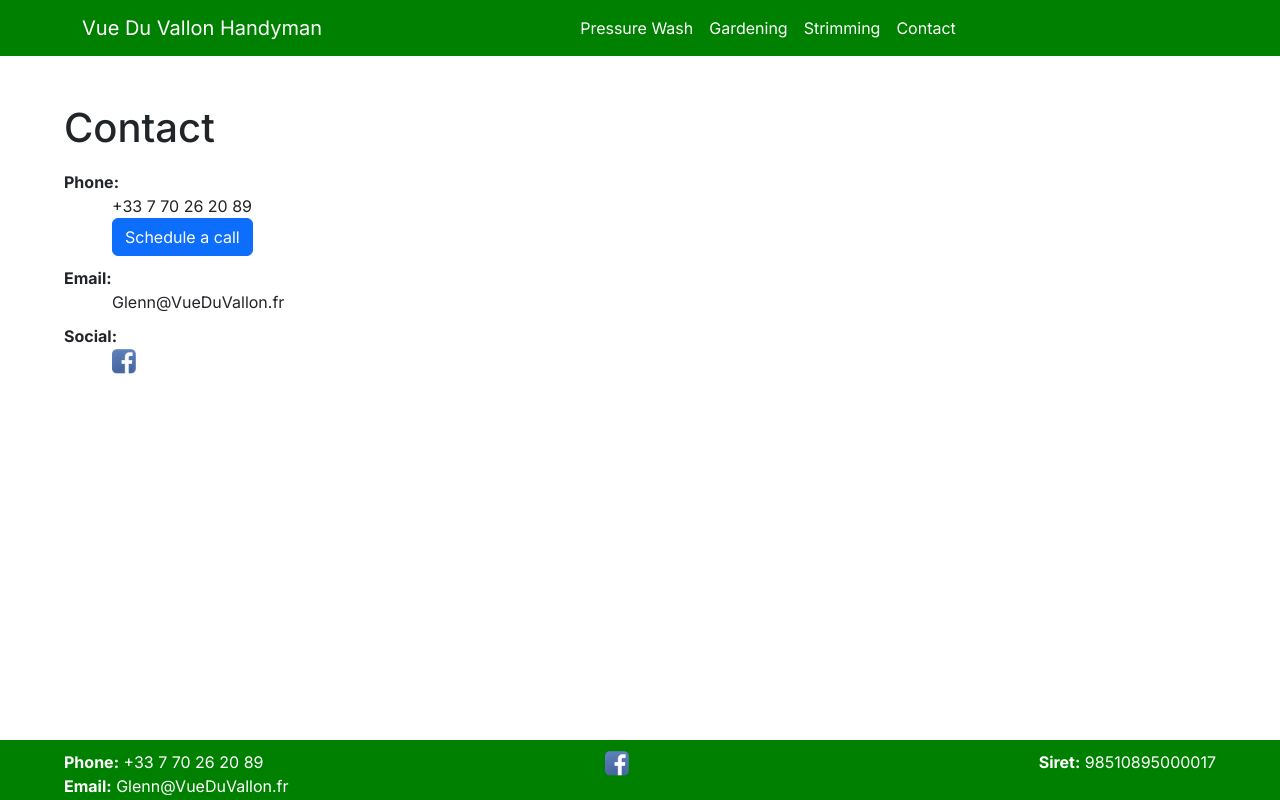
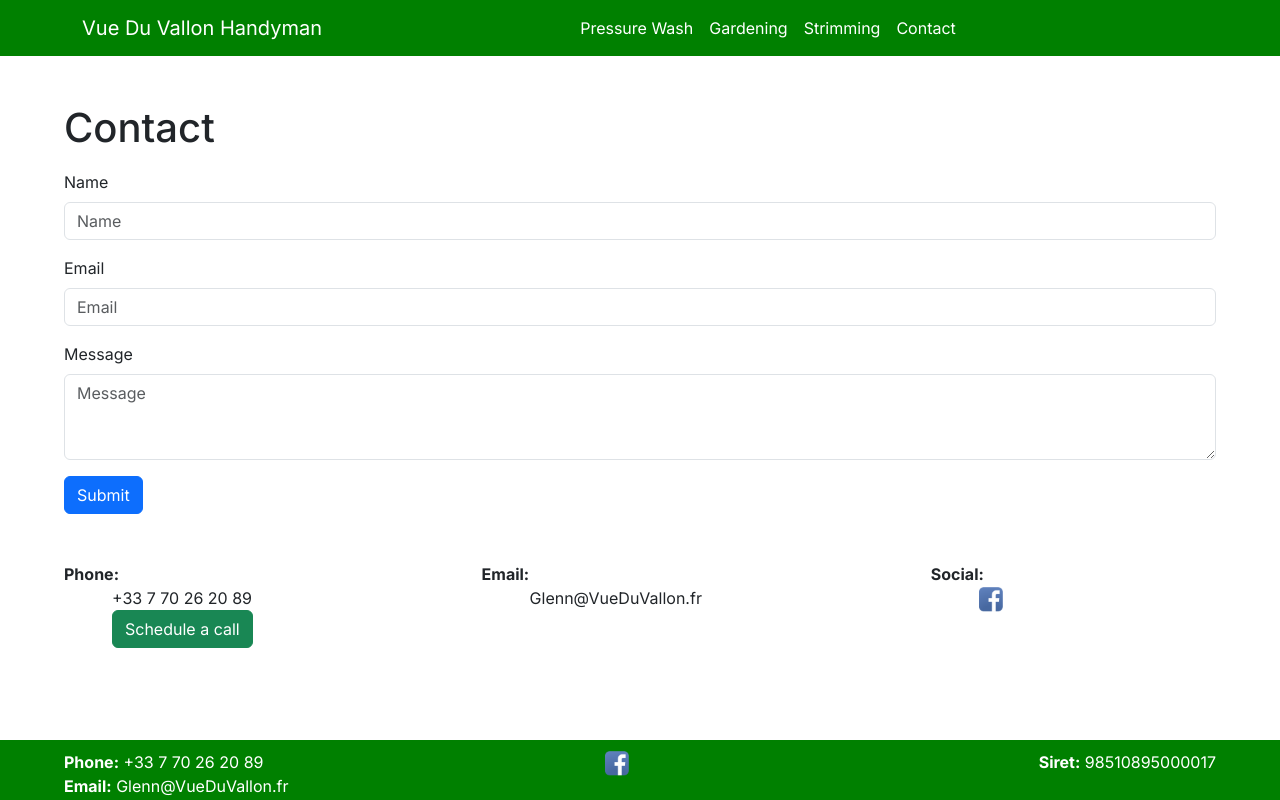
Before and after one commit to GlennPacker/VueDuVallonHandyman, a Next.js app: page /contact in a window 1280 px wide. Built offline with nearby package versions, Linux system fonts and the light colour scheme.

Commit message:
email contact form

```diff
--- a/package.json
+++ b/package.json
@@ -10,12 +10,15 @@
     "lint": "next lint"
   },
   "dependencies": {
+    "@types/nodemailer": "^6.4.15",
     "bootstrap": "^5.3.3",
     "glob": "^10.3.15",
     "next": "14.2.3",
+    "nodemailer": "^6.9.13",
     "react": "^18",
     "react-bootstrap": "^2.10.2",
     "react-dom": "^18",
+    "react-hook-form": "^7.51.5",
     "react-youtube": "^10.1.0",
     "sass": "^1.77.0"
   },
--- /dev/null
+++ b/src/app/api/email/route.ts
@@ -0,0 +1,40 @@
+import { type NextRequest, NextResponse } from 'next/server';
+import nodemailer from 'nodemailer';
+import Mail from 'nodemailer/lib/mailer';
+
+export async function POST(request: NextRequest) {
+  const { email, name, message } = await request.json();
+
+  const transport = nodemailer.createTransport({
+    service: 'gmail',
+    auth: {
+      user: process.env.MY_EMAIL,
+      pass: process.env.MY_PASSWORD,
+    },
+  });
+
+  const mailOptions: Mail.Options = {
+    from: process.env.MY_EMAIL,
+    to: process.env.MY_EMAIL,
+    // cc: email, (uncomment this line if you want to send a copy to the sender)
+    subject: `Message from ${name} (${email})`,
+    text: message,
+  };
+
+  const sendMailPromise = () =>
+    new Promise<string>((resolve, reject) => {
+      transport.sendMail(mailOptions, function (err) {
+        if (!err) {
+          resolve('Email sent');
+        } else {
+          reject(err.message);
+        }
+      });
+    });
+
+  try {
+    await sendMailPromise();
+  } catch (err) {
+    return NextResponse.json({ error: err }, { status: 500 });
+  }
+}
--- a/src/app/contact/contact.module.css
+++ b/src/app/contact/contact.module.css
@@ -6,3 +6,38 @@
   grid-template-columns: 1fr;
   gap: 10px;
 }
+
+.phone {
+  grid-area: phone;
+}
+
+.email {
+  grid-area: email;
+}
+
+.social {
+  grid-area: social;
+}
+
+.form {
+  grid-area: form;
+  margin-bottom: 2rem;
+}
+
+.layout {
+  display: grid;
+  gap: 1rem;
+  grid-template-areas:
+    "form"
+    "phone"
+    "email"
+    "social";
+}
+
+@media (min-width: 700px) {
+  .layout {
+    grid-template-areas:
+      "form form form"
+      "phone email social";
+  }
+}
--- a/src/app/contact/page.tsx
+++ b/src/app/contact/page.tsx
@@ -1,3 +1,4 @@
+import ContactForm from "@/components/contactForm/ContactForm";
 import styles from "./contact.module.css";
 import Button from 'react-bootstrap/Button';
 
@@ -8,25 +9,33 @@ export default function Contact() {
         <h1>
           Contact
         </h1>
-        <div>
+
+        <div className={styles.layout}>
+          <div className={styles.form}>
+            <ContactForm />
+          </div>
+
+          <div className={styles.phone}>
             <strong>Phone:</strong>
             <div className="ps-5">
               +33 7 70 26 20 89 <br />
               <Button
                 href="https://calendly.com/vue-du-vallon"
                 target="_blank"
-              color="primary">
+                color="secondary"
+                variant="success"
+              >
                 Schedule a call
               </Button>
             </div>
           </div>
-        <div>
+          <div className={styles.email}>
             <strong>Email:</strong>
             <div className="ps-5">
               Glenn@VueDuVallon.fr
             </div>
           </div>
-        <div>
+          <div className={styles.social}>
             <strong>Social:</strong>
             <div className="ps-5">
               <a
@@ -41,6 +50,8 @@ export default function Contact() {
               </a>
             </div>
           </div>
+
+        </div>
       </div>
     </main >
   );
--- /dev/null
+++ b/src/components/contactForm/ContactForm.tsx
@@ -0,0 +1,91 @@
+'use client';
+import {
+  Container, Form, Button
+} from "react-bootstrap";
+import { sendEmail } from '@/services/emailService';
+import { ContactFormModel } from '@/types/contactFormModel';
+import { useForm, FieldErrors } from 'react-hook-form'
+import React from "react";
+
+const ContactForm = () => {
+  const initState: ContactFormModel = {
+    email: "",
+    name: "",
+    message: "",
+  };
+
+  const [initialValues, setInitialValues] = React.useState(initState);
+
+  const {
+    register,
+    handleSubmit,
+    getValues,
+    watch,
+    formState: { errors }
+  } = useForm({
+    mode: "onTouched",
+    reValidateMode: "onSubmit",
+    // reValidateMode: "onChange",
+    defaultValues: initialValues
+  });
+
+  const onSubmit = (data: ContactFormModel) => {
+    sendEmail(data);
+  }
+
+  const onError = (error: FieldErrors<ContactFormModel>) => {
+    console.log("ERROR:::", error);
+  };
+
+  return (
+    <Form onSubmit={handleSubmit(onSubmit, onError)}>
+      <Form.Group className="mb-3" controlId="name">
+        <Form.Label>Name</Form.Label>
+        <Form.Control
+          placeholder="Name"
+          {...register("name", { required: "Name is required" })}
+        />
+        {errors.name && (
+          <Form.Text className="text-danger">
+            {errors.name.message}
+          </Form.Text>
+        )}
+      </Form.Group>
+
+      <Form.Group className="mb-3" controlId="email">
+        <Form.Label>Email</Form.Label>
+        <Form.Control
+          type="email"
+          placeholder="Email"
+          {...register("email", { required: "Email is required" })}
+        />
+        {errors.email && (
+          <Form.Text className="text-danger">
+            {errors.email.message}
+          </Form.Text>
+        )}
+      </Form.Group>
+
+      <Form.Group className="mb-3" controlId="message">
+        <Form.Label>Message</Form.Label>
+        <Form.Control
+          placeholder="Message"
+          as="textarea"
+          rows={3}
+          {...register("message", { required: "Message is required" })}
+        />
+        {errors.message && (
+          <Form.Text className="text-danger">
+            {errors.message.message}
+          </Form.Text>
+        )}
+      </Form.Group>
+
+      <Button variant="primary" type="submit">
+        Submit
+      </Button>
+    </Form>
+  );
+};
+
+export default ContactForm;
--- /dev/null
+++ b/src/services/emailService.ts
@@ -0,0 +1,17 @@
+import { ContactFormModel } from "@/types/contactFormModel";
+
+export function sendEmail(data: ContactFormModel) {
+  const apiEndpoint = '/api/email';
+
+  fetch(apiEndpoint, {
+    method: 'POST',
+    body: JSON.stringify(data),
+  })
+    .then((res) => res.json())
+    .then((response) => {
+      alert(response.message);
+    })
+    .catch((err) => {
+      alert(err);
+    });
+}
--- /dev/null
+++ b/src/types/contactFormModel.ts
@@ -0,0 +1,5 @@
+export type ContactFormModel = {
+  name: string;
+  email: string;
+  message: string;
+};
```
Also changed, not shown: 2 other files (tests, documents, lock files or other folders). Lines whose indentation alone changed are shown as unchanged.
